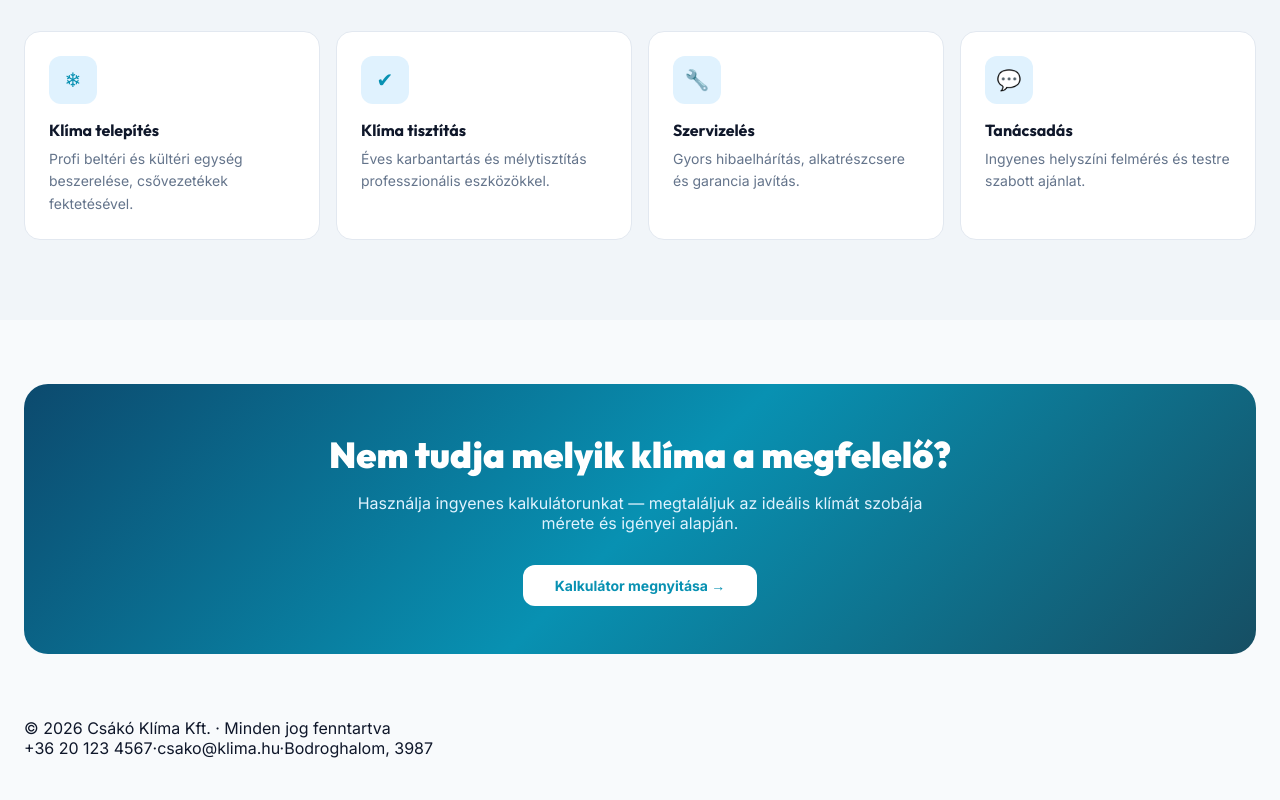
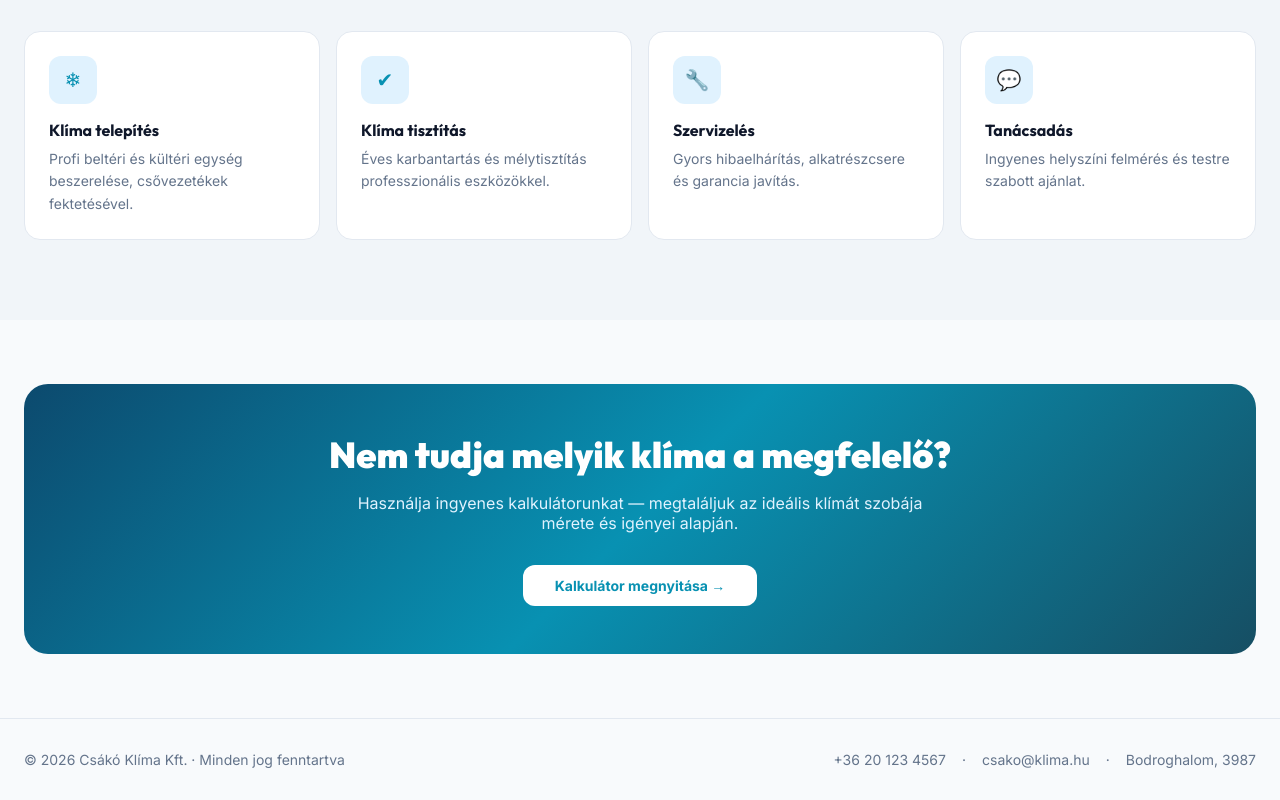
Before and after one commit to AceA1118/klim-sweboldal-vizsgaremek, a React (Vite) app in the folder frontend/: page / in a window 1280 px wide. Shown: the part 978-1778 px from the top of the page. Before the commit the page ends 1736 px from the top, so only its background shows below. Built offline with nearby package versions, Linux system fonts and the light colour scheme.

Commit message:
footer formazasa

```diff
--- a/frontend/src/components/Footer.css
+++ b/frontend/src/components/Footer.css
@@ -0,0 +1,22 @@
+.footer {
+  padding: 2rem 0;
+  border-top: 1px solid var(--border);
+}
+
+.footer-inner {
+  display: flex;
+  align-items: center;
+  justify-content: space-between;
+  gap: 1rem;
+}
+
+.footer-copy,
+.footer-contact {
+  font-size: 0.875rem;
+  color: var(--muted-foreground);
+}
+
+.footer-contact {
+  display: flex;
+  gap: 1rem;
+}
```
